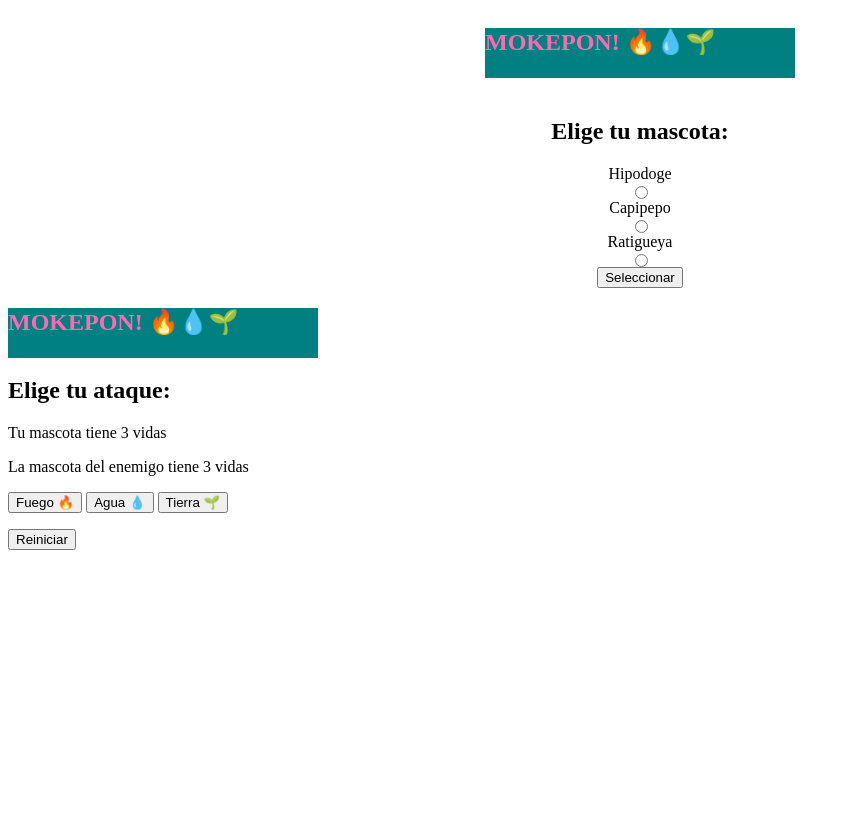
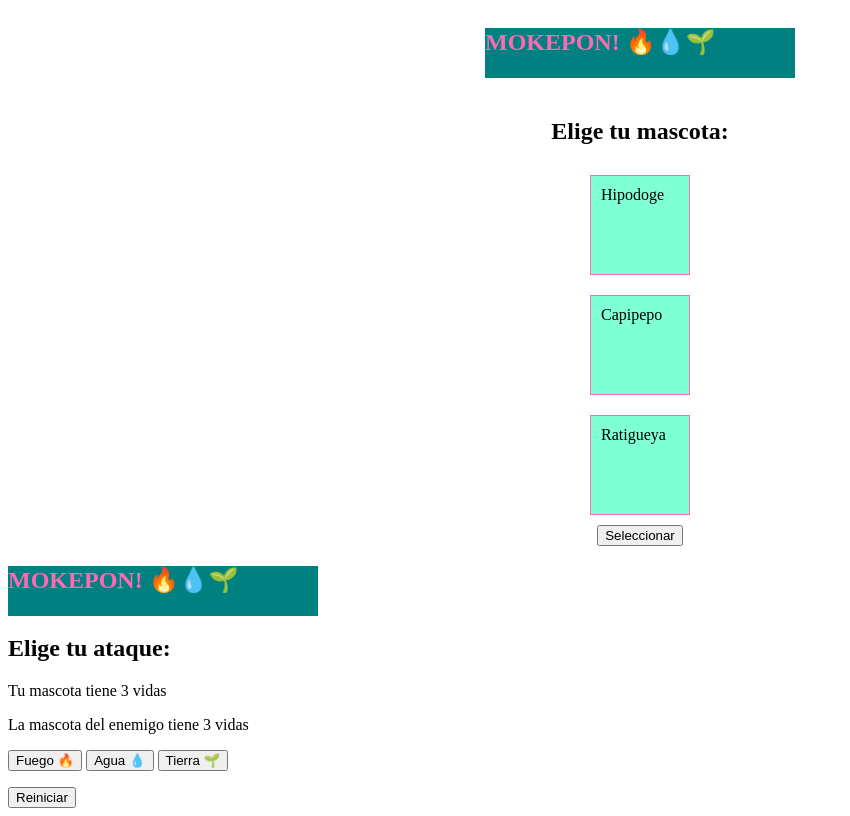
Before and after one commit to gerar10/fundamentos, a plain HTML site: page mokepon/mokepon.html in a window 1280 px wide. Shown: the whole page, without its empty margins (0-850 px from the left). Drawn offline with Linux system fonts and the light colour scheme; a script that the page names is missing.

Commit message:
modelo de cajas

```diff
--- a/mokepon/mokepon.html
+++ b/mokepon/mokepon.html
@@ -12,13 +12,13 @@
 
             <h2>Elige tu mascota:</h2>
 
-            <label for="hipodoge">Hipodoge</label>
+            <label class="tarjeta-de-mokepon" for="hipodoge">Hipodoge</label>
             <input type="radio" name="mascota" id="hipodoge" />
 
-            <label for="capipepo">Capipepo</label>
+            <label class="tarjeta-de-mokepon" for="capipepo">Capipepo</label>
             <input type="radio" name="mascota" id="capipepo" />
 
-            <label for="ratigueya">Ratigueya</label>
+            <label class="tarjeta-de-mokepon" for="ratigueya">Ratigueya</label>
             <input type="radio" name="mascota" id="ratigueya" />
 
             <button id="boton-mascota">Seleccionar</button>
--- a/mokepon/styles.css
+++ b/mokepon/styles.css
@@ -5,10 +5,23 @@
     background-color: teal;
 }
 
-
 #seleccionar-mascota {
     display: flex;
     flex-direction: column;
     justify-content: center;
     align-items: center;
 }
+
+.tarjeta-de-mokepon {
+    width: 100px;
+    height: 100px;
+    background: aquamarine;
+    padding: 10px;
+    box-sizing: border-box;
+    margin: 10px;
+    border: 1px solid hotpink;
+}
+
+input {
+    display: none;
+}
```
